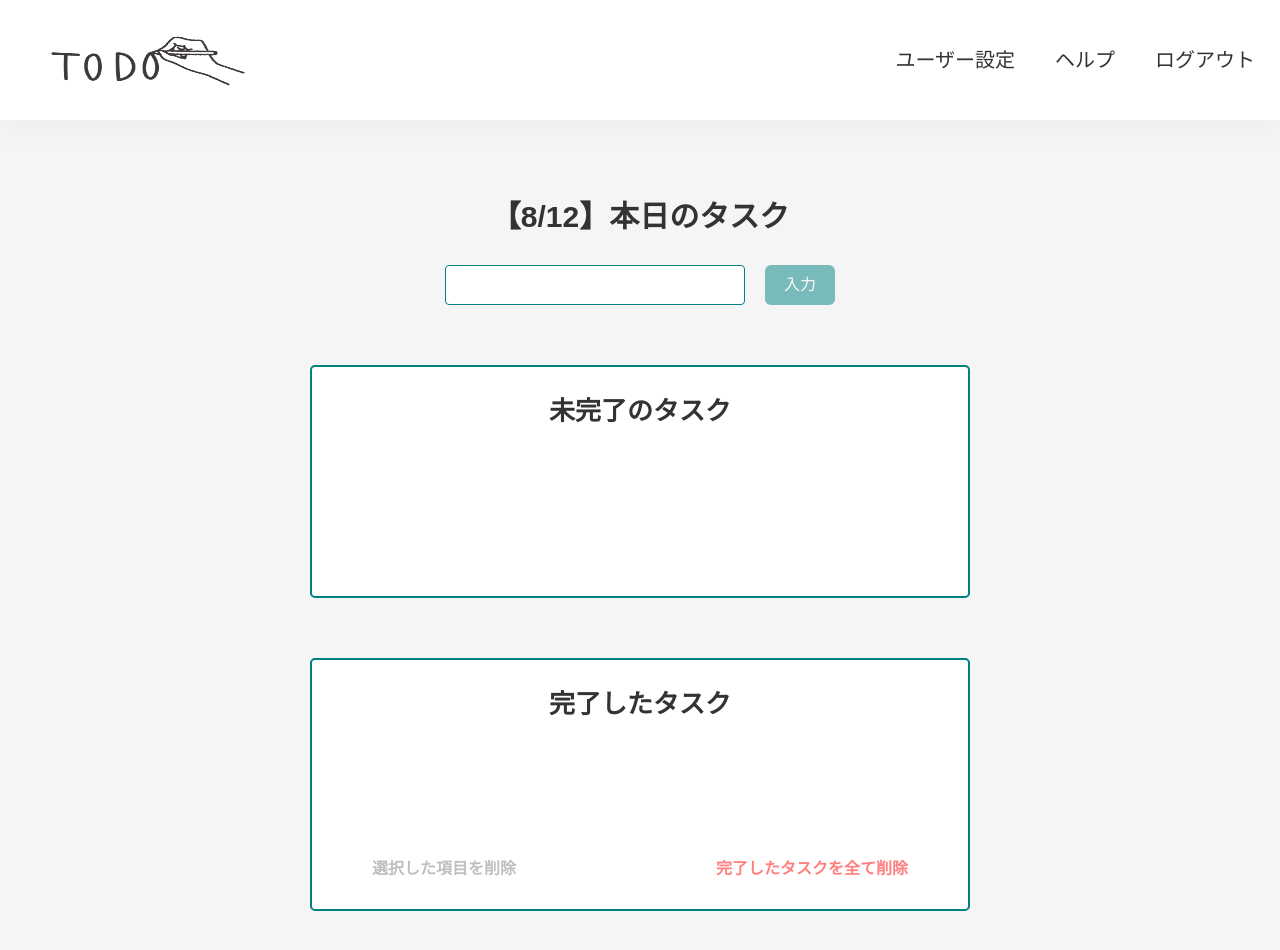
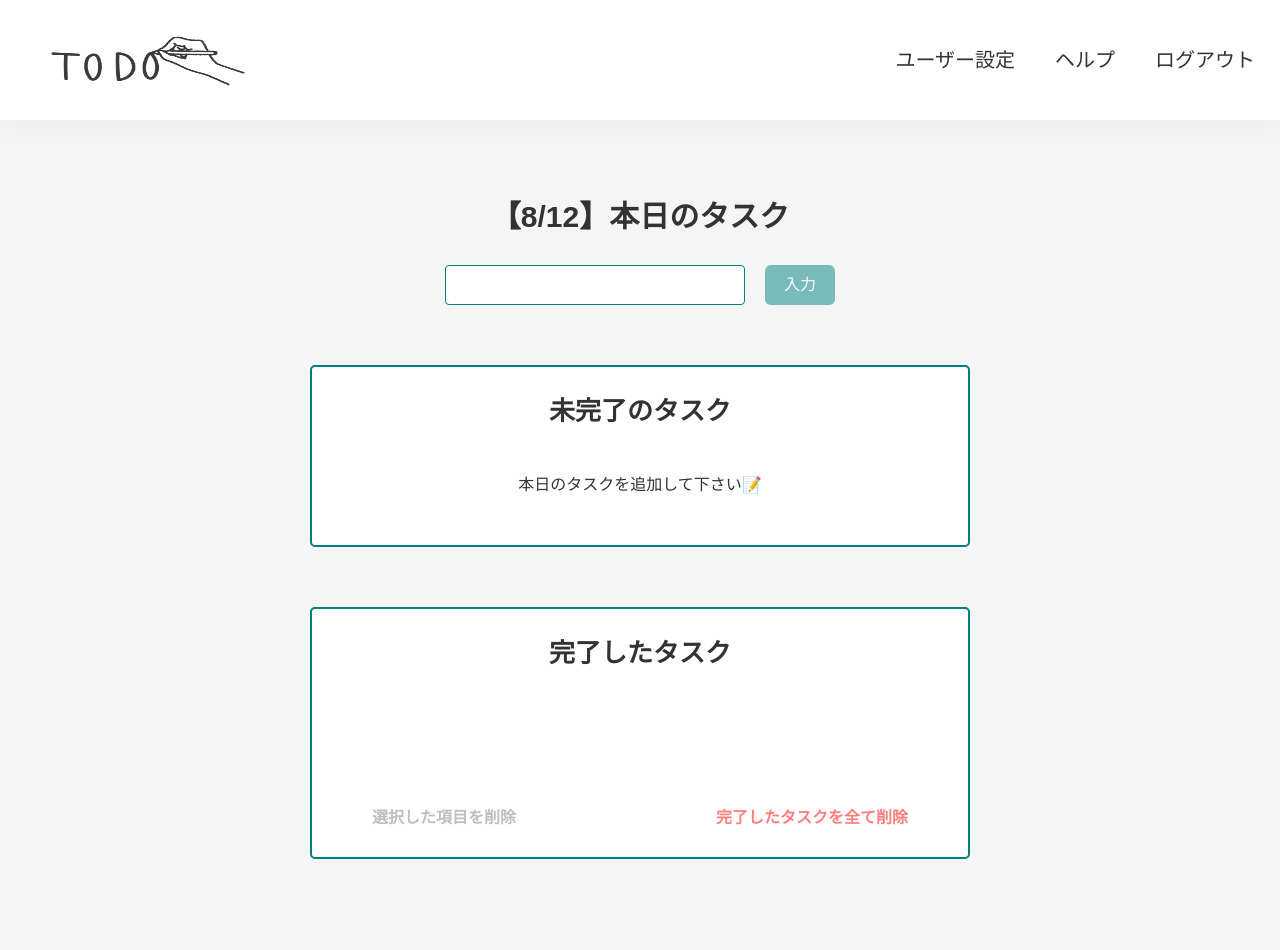
Before and after one commit to wadeen/original-react-todo, a React (Create React App) app: page /todo in a window 1280 px wide. Shown: the top 950 px of the page. Built offline with nearby package versions, Linux system fonts and the light colour scheme.

Commit message:
update: message when there are no tasks

```diff
--- a/src/components/molecules/Todo/TodoInputForm.tsx
+++ b/src/components/molecules/Todo/TodoInputForm.tsx
@@ -1,8 +1,6 @@
 /** @jsxImportSource @emotion/react */
 import React from 'react'
 import { css } from '@emotion/react'
-
-// import { inputButtonDisabled } from "../../pages/Todo";
 
 type Props = {
   inputText: string
--- a/src/components/organisms/Todo/InCompleteTask.tsx
+++ b/src/components/organisms/Todo/InCompleteTask.tsx
@@ -25,6 +25,10 @@ export const InCompleteTask: React.FC<Props> = React.memo(
     return (
       <div css={incompleteTask}>
         <h3>未完了のタスク</h3>
+        {inCompleteLength === 0 ? (
+          <p css={notask}>本日のタスクを追加して下さい📝</p>
+        ) : (
+          <>
             <ul>
               {inCompleteText.map((todo: any) => (
                 <li key={uuidv4()}>
@@ -38,8 +42,8 @@ export const InCompleteTask: React.FC<Props> = React.memo(
                 </li>
               ))}
             </ul>
-        {inCompleteLength === 0 || (
-          <p>⚠️{inCompleteLength}件のタスクが残っています</p>
+            <p css={tasks}>⚠️{inCompleteLength}件のタスクが残っています</p>
+          </>
         )}
       </div>
     )
@@ -75,13 +79,20 @@ const incompleteTask = css`
       }
     }
   }
-  p {
+`
+
+const notask = css`
+  text-align:center;
+  margin-bottom: -30px;
+  padding: 20px 10px;
+`;
+
+const tasks = css`
   color: gray;
   font-size: 1.4rem;
   position: absolute;
   right: 20px;
   bottom: 10px;
-  }
 `
 
 const completeButton = css`
```
Lines whose indentation alone changed are shown as unchanged.
